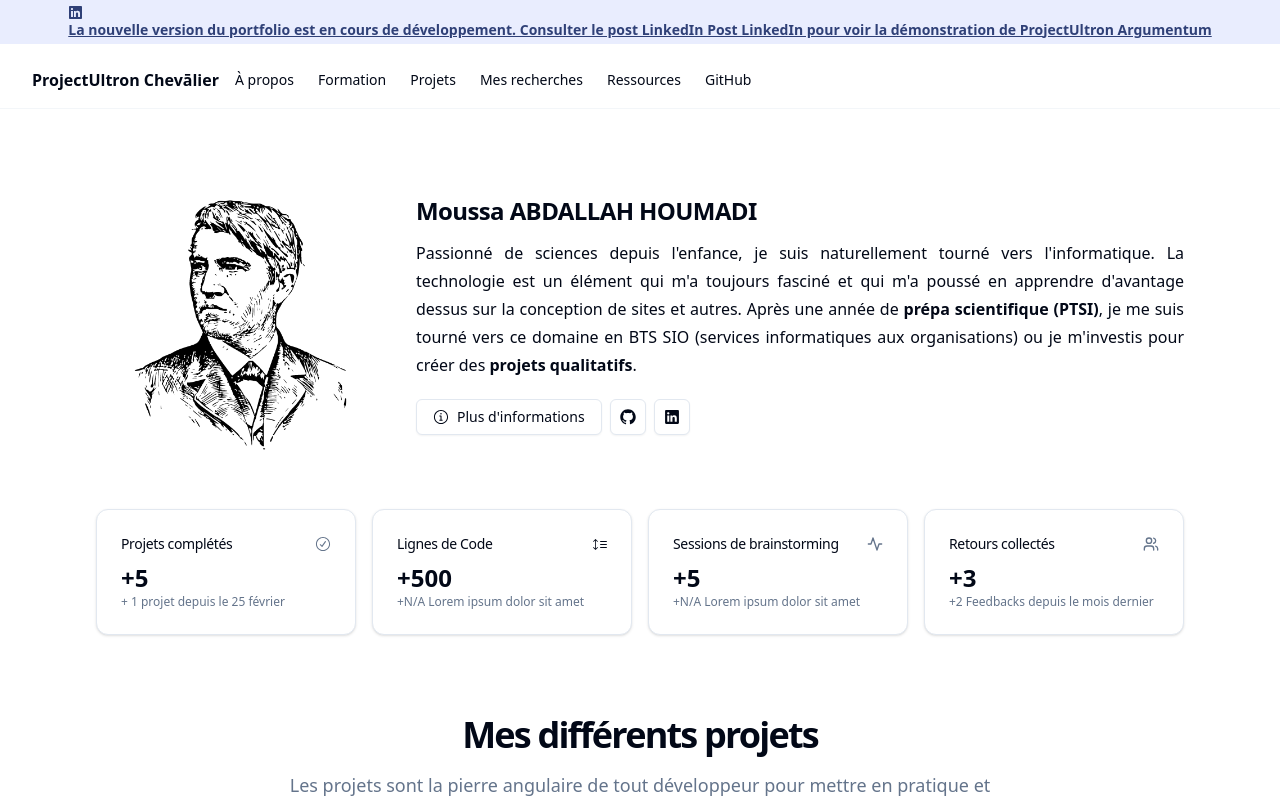
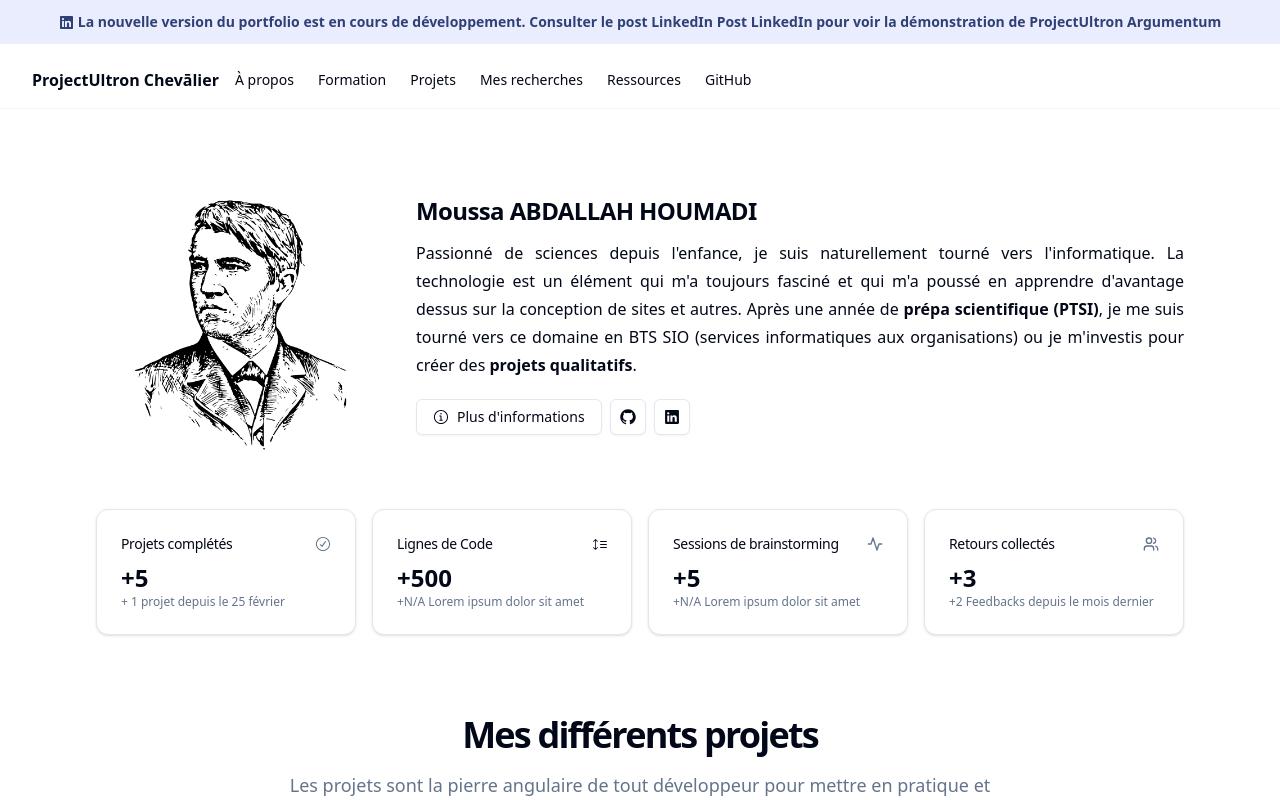
Before and after one commit to MrInspection/Chevalier, a React (Vite) app: page / in a window 1280 px wide. Shown: the top 800 px of the page. Built offline with nearby package versions, Linux system fonts and the light colour scheme.

Commit message:
broadcast.jsx fix

```diff
--- a/src/components/broadcast.jsx
+++ b/src/components/broadcast.jsx
@@ -1,28 +1,28 @@
-import {InfoCircledIcon, Link1Icon, Link2Icon, LinkedInLogoIcon, NotionLogoIcon} from "@radix-ui/react-icons";
-import {Button} from "@/components/ui/button.jsx";
+import {LinkedInLogoIcon} from "@radix-ui/react-icons";
 
 export function Broadcast() {
     return (
         <>
             <div className={"pb-2"}>
                 <div className={"bg-[#e9edfe] h-full"}>
-                    <div className={"container relative h-32 md:h-20 lg:h-11 flex items-center justify-center"}>
-                        <div
-                            className={"inline-flex gap-1 items-center px-3 py-1 text-sm font-bold justify-items-center text-[#2F4077]"}>
                     <a
-                                className={"underline"}
                         href={"https://www.linkedin.com/posts/moussa-abdallah-houmadi_%E3%85%A4-ravi-de-partager-mon-progr%C3%A8s-avec-vous-activity-7182665154319261696-7ui5?utm_source=share&utm_medium=member_desktop"}
                         target={"_blank"}
                         rel="noreferrer noopener"
                     >
+                        <div className={"container relative h-32 md:h-20 lg:h-11 flex items-center justify-center"}>
+                            <div
+                                className={"inline-flex gap-1 items-center px-3 py-1 text-sm font-bold justify-items-center text-[#2F4077]"}>
+
                                 <LinkedInLogoIcon className={"invisible lg:visible"}/>
-                                La nouvelle version du portfolio est en cours de développement. Consulter le post LinkedIn
+                                La nouvelle version du portfolio est en cours de développement. Consulter le post
+                                LinkedIn
                                 Post LinkedIn pour voir la démonstration de ProjectUltron
                                 Argumentum
+                            </div>
+                        </div>
                     </a>
 
-                        </div>
-                    </div>
                 </div>
             </div>
         </>
```
Lines whose indentation alone changed are shown as unchanged.
